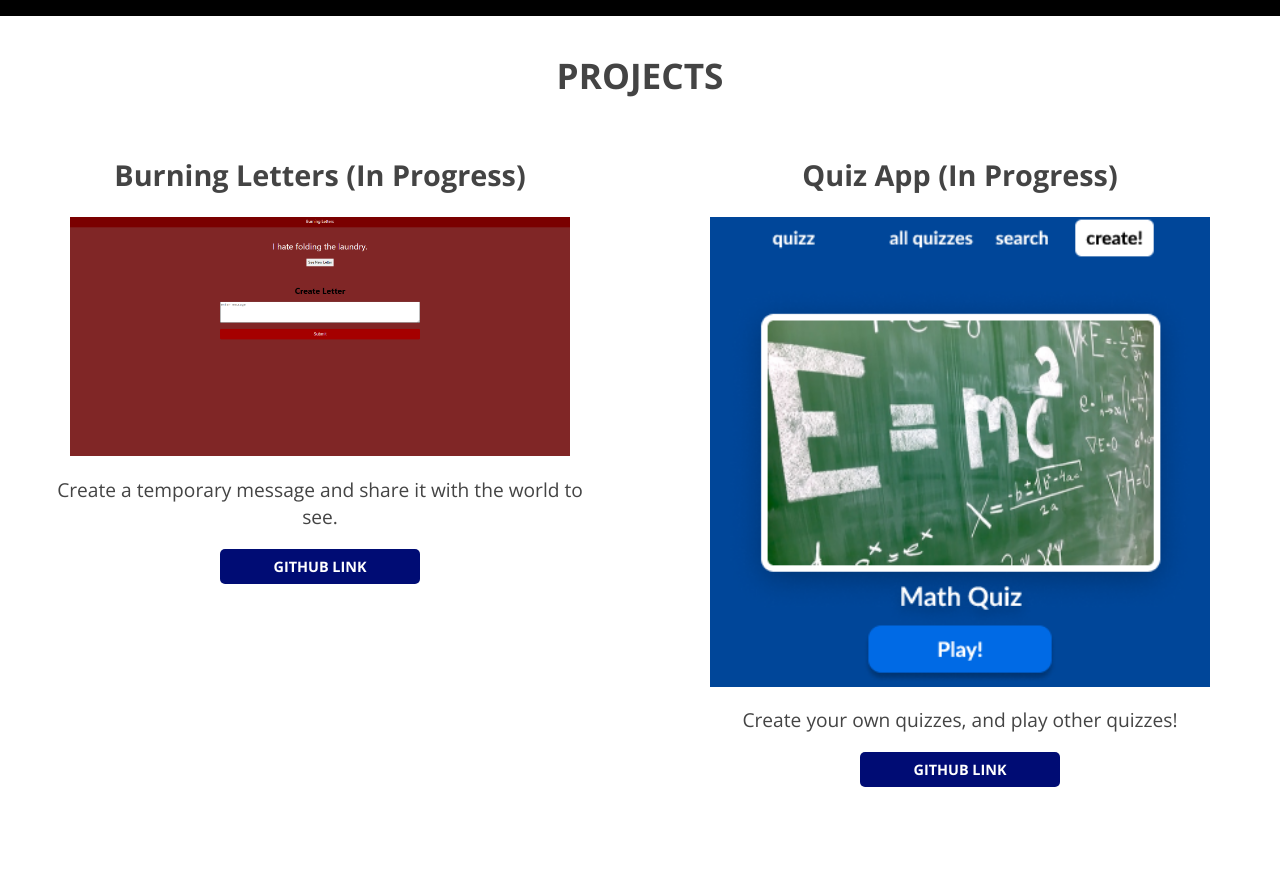
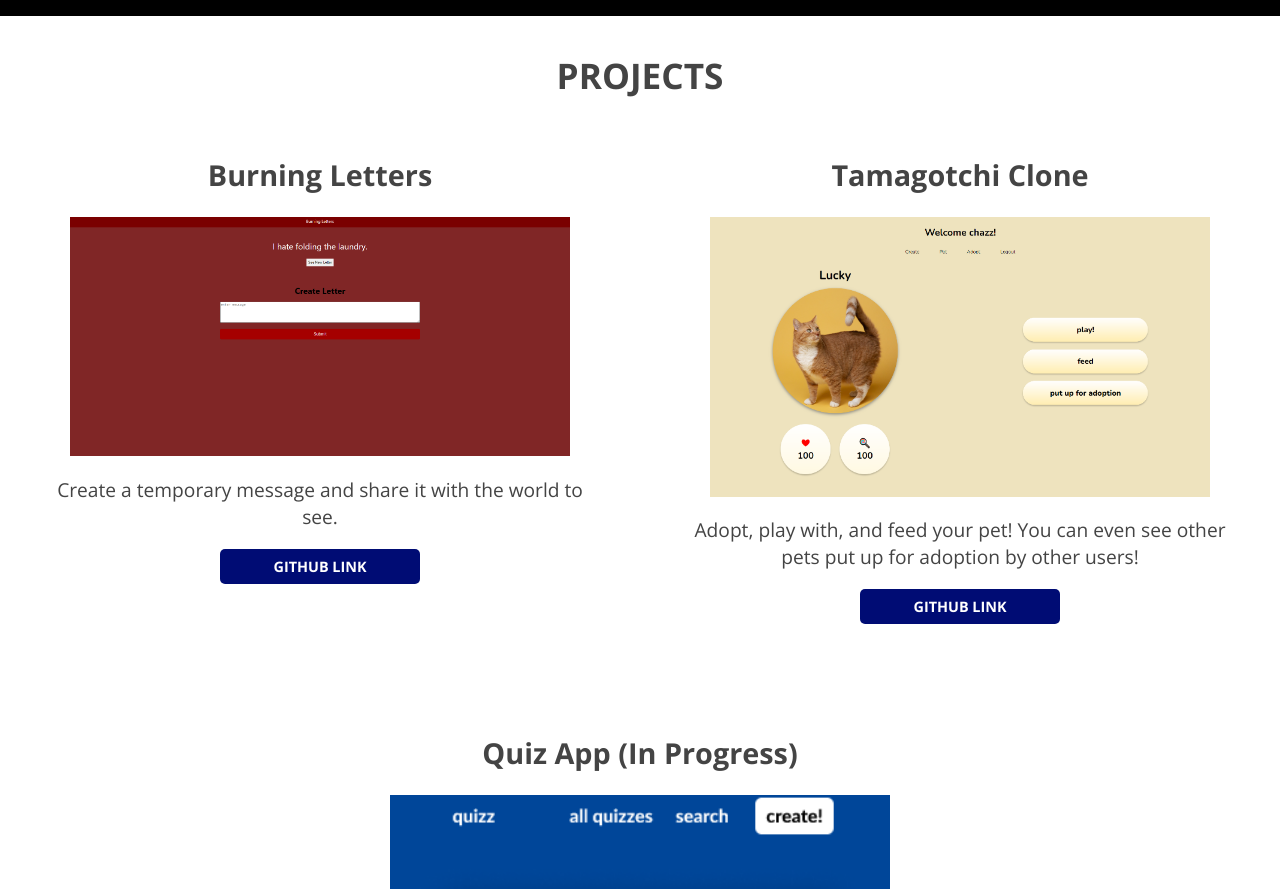
Before and after one commit to czcarrizales/react-portfolio, a React (Create React App) app: page / in a window 1280 px wide. Shown: the part 1280-2169 px from the top of the page. Built offline with nearby package versions, Linux system fonts and the light colour scheme.

Commit message:
adding websiteLinks

```diff
--- a/src/components/App.js
+++ b/src/components/App.js
@@ -10,10 +10,18 @@ import Contact from "./Contact";
 function App() {
   let portfolio = [
     {
-      title: "Burning Letters (In Progress)",
+      title: "Burning Letters",
       text: "Create a temporary message and share it with the world to see.",
       image: "images/burningletter.png",
+      websiteLink: "https://burning-letters.vercel.app/",
       githubLink: "https://github.com/czcarrizales/burning-letters-project"
+    },
+    {
+      title: "Tamagotchi Clone",
+      text: "Adopt, play with, and feed your pet! You can even see other pets put up for adoption by other users!",
+      image: "images/tamagotchi-clone.png",
+      websiteLink: "https://tamagotchi-clone.vercel.app/",
+      githubLink: "https://github.com/czcarrizales/tamagotchi-clone"
     },
     {
       title: "Quiz App (In Progress)",
@@ -21,12 +29,7 @@ function App() {
       image: "images/quizgame.png",
       githubLink: "https://github.com/czcarrizales/chazz-quiz-project"
     },
-    {
-      title: "Tamagotchi Clone (In Progress)",
-      text: "Adopt, play with, and feed your pet! You can even see other pets put up for adoption by other users!",
-      image: "images/tamagotchi-clone.png",
-      githubLink: "https://github.com/czcarrizales/tamagotchi-clone"
-    },
+
   ];
   return (
 
```
